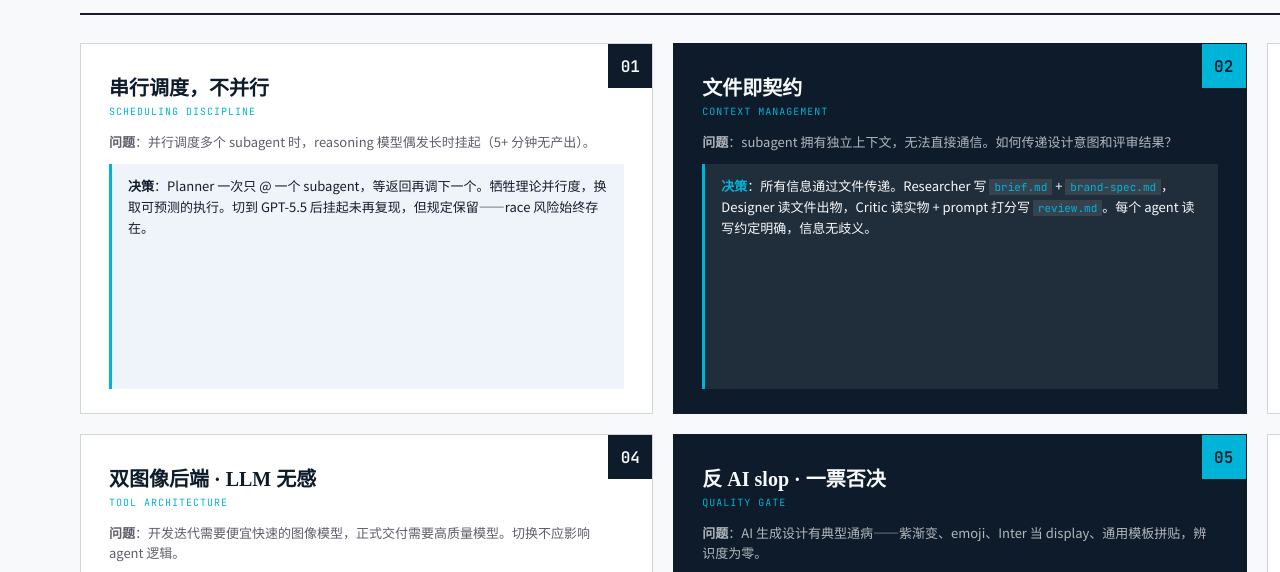
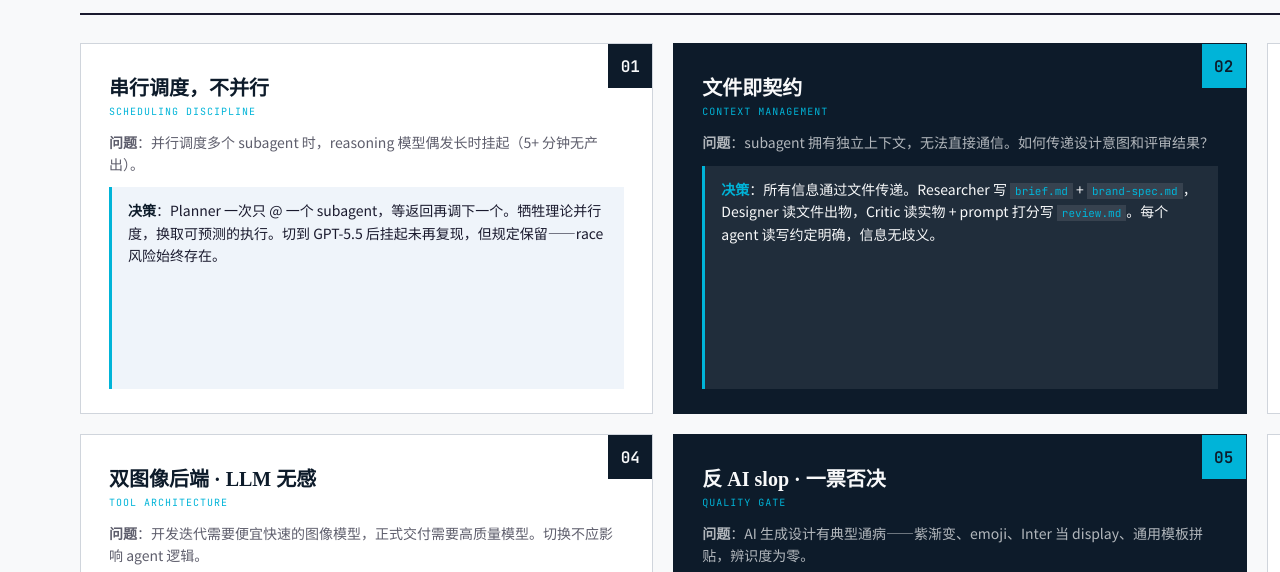
Before and after one commit to recynie/SII-vibe-designer, a plain HTML site: page docs/presentation/04-decisions.html in a window 1280 px wide. Shown: the part 157-729 px from the top of the page. Drawn offline with Linux system fonts and the light colour scheme.

Commit message:
fix(presentation): increase body text sizes for projection readability
Bump text from 13px to 14px in slides 3 (dataflow), 4 (decisions),
and 5 (demo) for better readability when projected.

```diff
--- a/docs/presentation/04-decisions.html
+++ b/docs/presentation/04-decisions.html
@@ -69,13 +69,13 @@
   }
 
   .decision .problem {
-    font-size: 13px; line-height: 1.55; color: var(--ink); opacity: 0.7;
+    font-size: 14px; line-height: 1.55; color: var(--ink); opacity: 0.7;
     margin-bottom: 12px;
   }
   .decision .problem strong { opacity: 1; color: var(--ink); }
 
   .decision .solution {
-    font-size: 13px; line-height: 1.6;
+    font-size: 14px; line-height: 1.6;
     padding: 12px 16px;
     background: color-mix(in oklch, var(--cyan) 6%, var(--bg));
     border-left: 3px solid var(--cyan);
```
Also changed, not shown: docs/presentation/03-dataflow.html (+4 -4 lines), docs/presentation/05-demo.html (+1 -1 lines).
